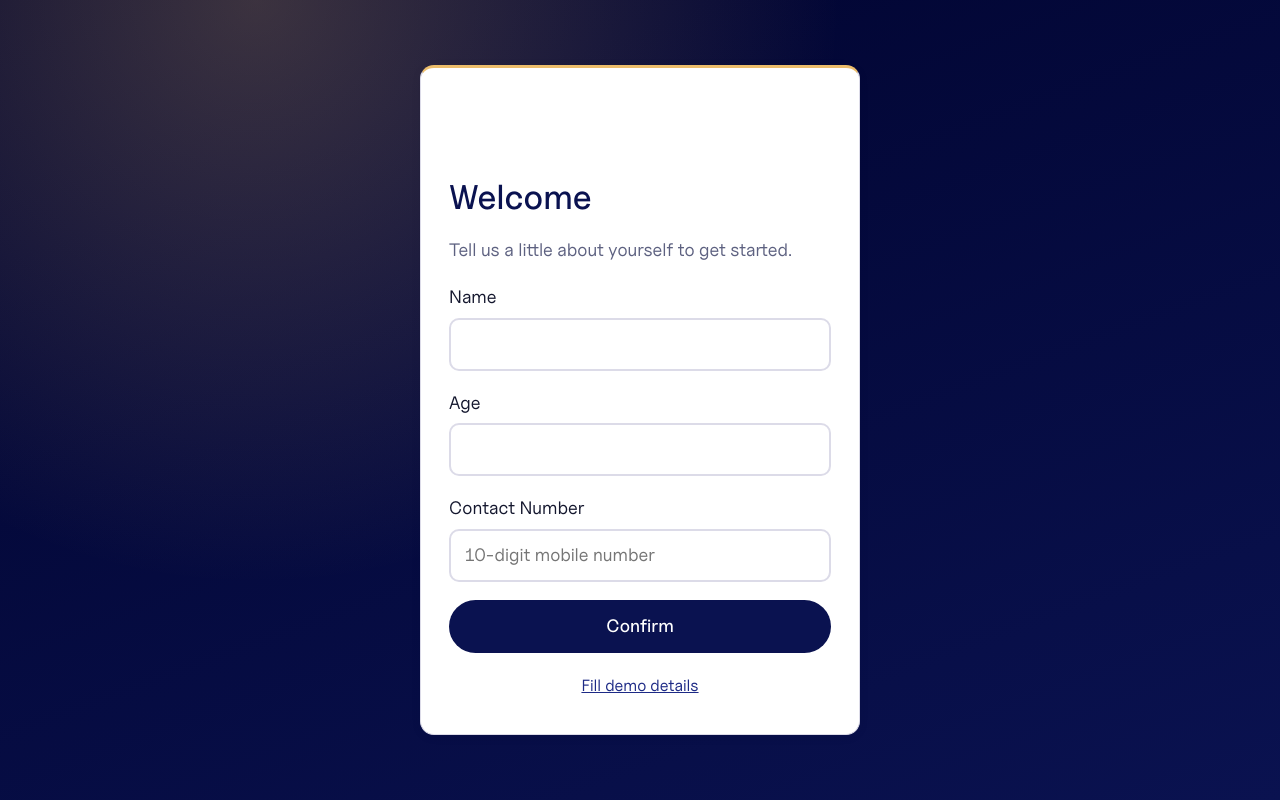
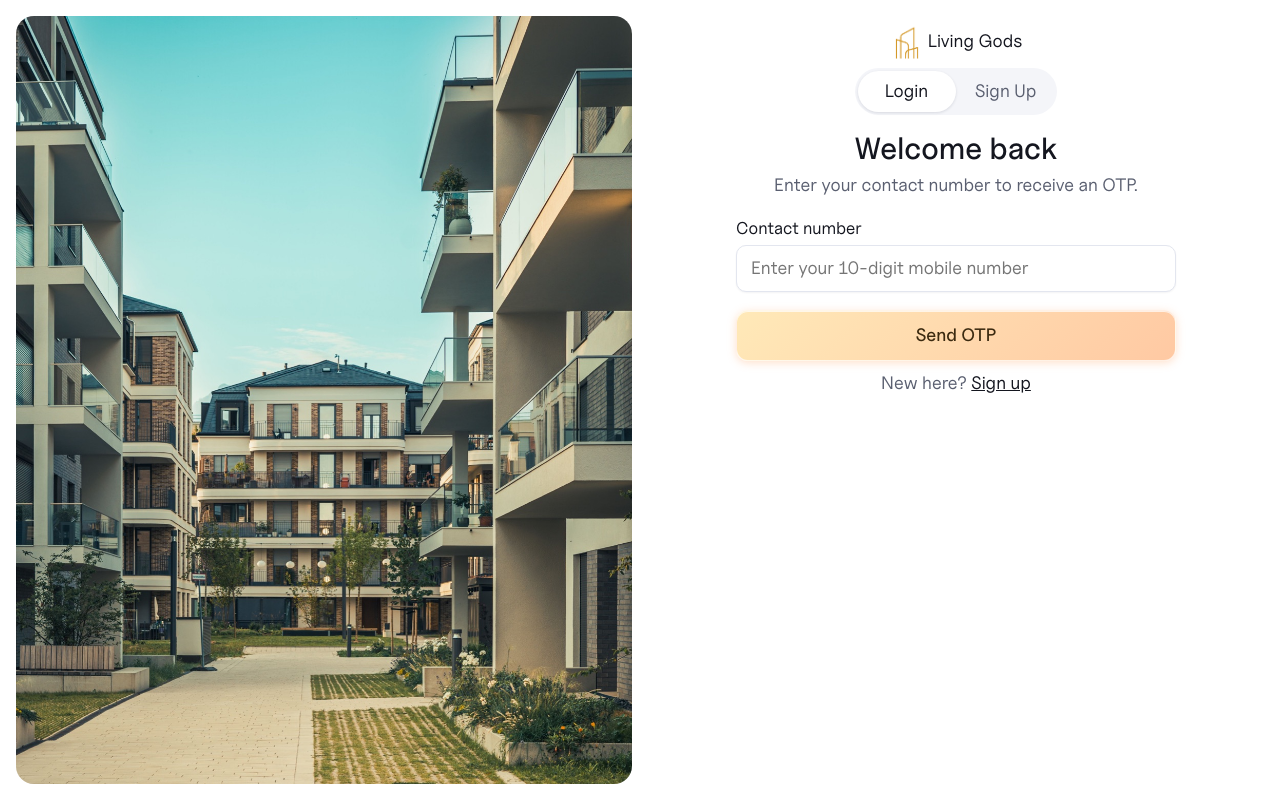
Before and after one commit to KNMNikhil/Real-Estate, a React (Vite) app: page /login in a window 1280 px wide. Built offline with nearby package versions, Linux system fonts and the light colour scheme.

Commit message:
Add split auth pages, glass landing theme, gold buttons, animated auth toggle
Co-Authored-By: Claude Sonnet 5.5 <noreply@anthropic.com>

```diff
--- a/src/App.jsx
+++ b/src/App.jsx
@@ -15,7 +15,8 @@ export default function App() {
   return (
     <Routes>
       <Route path="/" element={<Landing />} />
-      <Route path="/login" element={<Login />} />
+      <Route path="/login" element={<Login mode="login" />} />
+      <Route path="/signup" element={<Login mode="signup" />} />
       <Route path="/otp" element={<Otp />} />
 
       <Route
--- /dev/null
+++ b/src/components/AuthLayout.jsx
@@ -0,0 +1,20 @@
+import { Link } from "react-router-dom";
+import Logo from "./Logo";
+
+// Split-screen shell shared by the sign up, login and OTP pages.
+export default function AuthLayout({ children }) {
+  return (
+    <div className="auth-split">
+      <div className="auth-split__image">
+        <img src="/signup.jpg" alt="Modern apartment buildings" />
+      </div>
+      <div className="auth-split__panel">
+        <Link to="/" className="auth-split__brand" aria-label="Back to home">
+          <Logo size={30} />
+          <span>Living Gods</span>
+        </Link>
+        <div className="auth-split__form">{children}</div>
+      </div>
+    </div>
+  );
+}
--- a/src/context/AuthContext.jsx
+++ b/src/context/AuthContext.jsx
@@ -18,9 +18,14 @@ export function AuthProvider({ children }) {
   const completeLogin = useCallback((details) => {
     const saved = { name: details.name, age: details.age, contact: details.contact };
     writeJSON(KEYS.user, saved);
+    const accounts = readJSON(KEYS.accounts, {});
+    writeJSON(KEYS.accounts, { ...accounts, [saved.contact]: saved });
     removeKey(KEYS.pending);
     setUser(saved);
   }, []);
+
+  // Accounts that have completed sign up on this device, keyed by contact number.
+  const findAccount = useCallback((contact) => readJSON(KEYS.accounts, {})[contact] ?? null, []);
 
   const logout = useCallback(() => {
     removeKey(KEYS.user);
@@ -29,8 +34,8 @@ export function AuthProvider({ children }) {
   }, []);
 
   const value = useMemo(
-    () => ({ user, requestOtp, getPending, completeLogin, logout }),
-    [user, requestOtp, getPending, completeLogin, logout]
+    () => ({ user, requestOtp, getPending, completeLogin, findAccount, logout }),
+    [user, requestOtp, getPending, completeLogin, findAccount, logout]
   );
 
   return <AuthContext.Provider value={value}>{children}</AuthContext.Provider>;
--- a/src/index.css
+++ b/src/index.css
@@ -392,7 +392,11 @@ textarea.input {
 
 /* ===== Landing ===== */
 .landing {
-  background: #ffffff;
+  background:
+    radial-gradient(600px 400px at 92% 38%, rgba(255, 214, 150, 0.35), transparent 70%),
+    radial-gradient(700px 500px at 5% 62%, rgba(176, 200, 255, 0.3), transparent 70%),
+    radial-gradient(600px 400px at 88% 92%, rgba(255, 190, 170, 0.28), transparent 70%),
+    #ffffff;
 }
 html {
   scroll-behavior: smooth;
@@ -406,9 +410,11 @@ html {
   grid-template-columns: 1fr auto 1fr;
   align-items: center;
   padding: 6px 20px;
-  background: rgba(255, 255, 255, 0.92);
-  backdrop-filter: blur(8px);
-  border-bottom: 1px solid #eceef3;
+  background: rgba(255, 255, 255, 0.45);
+  backdrop-filter: blur(18px) saturate(170%);
+  -webkit-backdrop-filter: blur(18px) saturate(170%);
+  border-bottom: 1px solid rgba(255, 255, 255, 0.7);
+  box-shadow: 0 4px 24px rgba(20, 23, 46, 0.06), inset 0 -1px 0 rgba(20, 23, 46, 0.05);
 }
 .landing__brand {
   display: inline-flex;
@@ -457,18 +463,21 @@ html {
   font-size: 0.9rem;
   text-decoration: none;
 }
-.btn--soft {
+.btn--gold {
   background: linear-gradient(135deg, #ffe9b8, #ffc9a3);
   color: #3b2a10;
-  min-height: 34px;
-  padding: 6px 20px;
+  border: 1px solid rgba(255, 255, 255, 0.7);
+  box-shadow: 0 2px 8px rgba(255, 170, 110, 0.35), inset 0 1px 0 rgba(255, 255, 255, 0.7);
+}
+.btn--gold:hover:not(:disabled) {
+  background: linear-gradient(135deg, #ffe0a0, #ffbd8f);
+}
+.btn--pill {
+  min-height: 36px;
+  margin-top: 0;
+  padding: 6px 22px;
   border-radius: 999px;
-  border: 0;
   font-size: 0.85rem;
-  box-shadow: 0 2px 8px rgba(255, 170, 110, 0.35);
-}
-.btn--soft:hover:not(:disabled) {
-  background: linear-gradient(135deg, #ffdf9c, #ffb98a);
 }
 
 /* Hero */
@@ -491,7 +500,7 @@ html {
   margin: 0 0 18px;
 }
 .hero__sub {
-  color: var(--navy-800);
+  color: #14161f;
   font-size: clamp(1.05rem, 2.2vw, 1.4rem);
   font-weight: 600;
   margin: 0 0 14px;
@@ -1499,7 +1508,7 @@ html {
   display: flex;
   gap: 8px;
   padding: 0;
-  margin: 10px 0 0;
+  margin: 4px 0 0;
   overflow-x: auto;
 }
 .gallery__thumbs button {
@@ -1721,3 +1730,257 @@ select,
 textarea {
   font-family: inherit;
 }
+
+/* ===== Split auth pages ===== */
+.auth-split {
+  height: 100vh;
+  display: grid;
+  grid-template-columns: 1fr 1fr;
+  gap: 16px;
+  padding: 16px;
+  background: #fff;
+  overflow: hidden;
+}
+.auth-split__image {
+  height: 100%;
+  border-radius: 18px;
+  overflow: hidden;
+}
+.auth-split__image img {
+  width: 100%;
+  height: 100%;
+  object-fit: cover;
+}
+.auth-split__panel {
+  position: relative;
+  height: 100%;
+  overflow-y: auto;
+  scrollbar-width: none;
+  display: flex;
+  justify-content: center;
+}
+.auth-split__panel::-webkit-scrollbar {
+  display: none;
+}
+.auth-split__brand {
+  position: absolute;
+  top: 8px;
+  left: 50%;
+  transform: translateX(-50%);
+  display: inline-flex;
+  align-items: center;
+  gap: 8px;
+  color: #14161f;
+  text-decoration: none;
+  font-weight: 500;
+  white-space: nowrap;
+}
+.auth-split__brand .logo,
+.landing__brand .logo,
+.site-footer__logo .logo {
+  mix-blend-mode: normal;
+}
+.auth-split__form {
+  width: 100%;
+  max-width: 440px;
+  padding: 52px 0 8px;
+  text-align: center;
+}
+.auth-split__form h1 {
+  font-size: 1.7rem;
+  color: #14161f;
+  margin: 14px 0 4px;
+}
+.auth-split__sub {
+  color: #5a5f70;
+  margin: 0 0 14px;
+}
+.auth-split__form form {
+  text-align: left;
+}
+.auth-split__form .input {
+  border: 1px solid #e3e6ef;
+  border-radius: 10px;
+  box-shadow: 0 1px 2px rgba(20, 23, 46, 0.05);
+  background: #fff;
+}
+.auth-split__form .input:focus {
+  border-color: #14161f;
+  outline: none;
+}
+.auth-split__form .field__label {
+  font-size: 0.95rem;
+  color: #14161f;
+}
+.auth-tabs {
+  display: inline-flex;
+  padding: 3px;
+  gap: 2px;
+  background: #f4f5f9;
+  border-radius: 10px;
+}
+.auth-tabs__tab {
+  padding: 6px 14px;
+  border-radius: 8px;
+  color: #5a5f70;
+  text-decoration: none;
+  font-size: 0.95rem;
+}
+.auth-tabs__tab.is-active {
+  background: #fff;
+  color: #14161f;
+  box-shadow: 0 1px 3px rgba(20, 23, 46, 0.12);
+}
+.btn--dark {
+  background: linear-gradient(180deg, #2b2e3b, #14161f);
+  color: #fff;
+  border-radius: 12px;
+  min-height: 52px;
+  margin-top: 8px;
+  box-shadow: 0 2px 4px rgba(20, 23, 46, 0.25), inset 0 1px 0 rgba(255, 255, 255, 0.12);
+}
+.btn--dark:hover:not(:disabled) {
+  background: linear-gradient(180deg, #363a4a, #1c1f2b);
+}
+.btn--dark.btn--pill {
+  min-height: 36px;
+  margin-top: 0;
+  border-radius: 999px;
+}
+.auth-split__switch {
+  margin: 4px 0 0;
+  color: #5a5f70;
+}
+.auth-split__switch a {
+  color: #14161f;
+  text-decoration: underline;
+}
+.auth-split__form .auth-card__links {
+  margin-top: 16px;
+}
+@media (max-width: 860px) {
+  .auth-split {
+    grid-template-columns: 1fr;
+  }
+  .auth-split__image {
+    display: none;
+  }
+}
+
+/* ===== Glass surfaces on landing ===== */
+.svc-card,
+.quote,
+.faq__item,
+.about__tags li {
+  background: rgba(255, 255, 255, 0.55);
+  backdrop-filter: blur(14px) saturate(160%);
+  -webkit-backdrop-filter: blur(14px) saturate(160%);
+  border: 1px solid rgba(255, 255, 255, 0.85);
+  box-shadow: 0 8px 28px rgba(20, 23, 46, 0.07), inset 0 1px 0 rgba(255, 255, 255, 0.9);
+}
+.faq__item[open] {
+  background: rgba(255, 246, 226, 0.7);
+  border-color: rgba(246, 220, 174, 0.9);
+}
+.consult {
+  border: 1px solid rgba(255, 255, 255, 0.8);
+  box-shadow: 0 10px 34px rgba(20, 23, 46, 0.07), inset 0 1px 0 rgba(255, 255, 255, 0.9);
+}
+
+/* ===== Auth: metal-gold button, animated tabs and form ===== */
+.btn--metal {
+  background: linear-gradient(135deg, #ffe9b8, #ffc9a3);
+  color: #3b2a10;
+  border-radius: 12px;
+  min-height: 48px;
+  margin-top: 8px;
+  border: 1px solid rgba(255, 255, 255, 0.7);
+  box-shadow: 0 2px 8px rgba(255, 170, 110, 0.35), inset 0 1px 0 rgba(255, 255, 255, 0.7);
+}
+.btn--metal:hover:not(:disabled) {
+  background: linear-gradient(135deg, #ffe0a0, #ffbd8f);
+}
+.auth-tabs {
+  position: relative;
+  display: inline-grid;
+  grid-template-columns: 1fr 1fr;
+  padding: 3px;
+  background: #f4f5f9;
+  border-radius: 999px;
+}
+.auth-tabs__thumb {
+  position: absolute;
+  top: 3px;
+  bottom: 3px;
+  left: 3px;
+  width: calc(50% - 3px);
+  background: #fff;
+  border-radius: 999px;
+  box-shadow: 0 1px 3px rgba(20, 23, 46, 0.12);
+  transition: transform 0.3s cubic-bezier(0.4, 0, 0.2, 1);
+}
+.auth-tabs__thumb.is-right {
+  transform: translateX(100%);
+}
+.auth-tabs__tab {
+  position: relative;
+  z-index: 1;
+  border: 0;
+  background: transparent;
+  font: inherit;
+  cursor: pointer;
+  padding: 6px 18px;
+  min-width: 92px;
+  color: #5a5f70;
+  transition: color 0.25s;
+}
+.auth-tabs__tab.is-active {
+  background: transparent;
+  box-shadow: none;
+  color: #14161f;
+}
+.auth-collapse {
+  display: grid;
+  grid-template-rows: 0fr;
+  opacity: 0;
+  transition: grid-template-rows 0.35s cubic-bezier(0.4, 0, 0.2, 1), opacity 0.3s;
+}
+.auth-collapse.is-open {
+  grid-template-rows: 1fr;
+  opacity: 1;
+}
+.auth-collapse__inner {
+  overflow: hidden;
+  min-height: 0;
+}
+.auth-fade {
+  animation: auth-fade 0.35s ease both;
+}
+@keyframes auth-fade {
+  from {
+    opacity: 0;
+    transform: translateY(4px);
+  }
+  to {
+    opacity: 1;
+    transform: none;
+  }
+}
+.auth-split__switch .link-button {
+  color: #14161f;
+}
+
+.auth-split__form .field {
+  margin-bottom: 10px;
+}
+.auth-split__form .field__label {
+  margin-bottom: 4px;
+}
+.auth-split__form .input {
+  min-height: 44px;
+  padding-top: 8px;
+  padding-bottom: 8px;
+}
+.auth-split__form .auth-card__demo {
+  margin: 8px auto 0;
+}
--- a/src/pages/Landing.jsx
+++ b/src/pages/Landing.jsx
@@ -61,7 +61,7 @@ export default function Landing() {
         </ul>
         <div className="landing__actions">
           <Link to="/login" className="landing__login">Login</Link>
-          <button type="button" className="btn btn--soft" onClick={() => navigate("/login")}>
+          <button type="button" className="btn btn--gold btn--pill" onClick={() => navigate("/signup")}>
             Get started
           </button>
         </div>
--- a/src/pages/Login.jsx
+++ b/src/pages/Login.jsx
@@ -1,17 +1,29 @@
-import { useState } from "react";
-import { Link, Navigate, useNavigate } from "react-router-dom";
+import { useEffect, useState } from "react";
+import { Navigate, useNavigate } from "react-router-dom";
+import AuthLayout from "../components/AuthLayout";
 import { useAuth } from "../context/AuthContext";
 import { demoUser } from "../data/dummyData";
-import Logo from "../components/Logo";
 import { validateAge, validateContact, validateName } from "../utils/validators";
 
-export default function Login() {
-  const { user, requestOtp } = useAuth();
+export default function Login({ mode: initialMode = "signup" }) {
+  const [mode, setMode] = useState(initialMode);
+  const isSignup = mode === "signup";
+  const { user, requestOtp, findAccount } = useAuth();
   const navigate = useNavigate();
   const [form, setForm] = useState({ name: "", age: "", contact: "" });
   const [errors, setErrors] = useState({});
 
+  useEffect(() => setMode(initialMode), [initialMode]);
+
   if (user) return <Navigate to="/dashboard" replace />;
+
+  // Switch tabs in place (no route change) so the layout can animate smoothly.
+  const switchMode = (next) => {
+    if (next === mode) return;
+    setMode(next);
+    setErrors({});
+    window.history.replaceState(null, "", next === "signup" ? "/signup" : "/login");
+  };
 
   const set = (key) => (e) => {
     setForm((f) => ({ ...f, [key]: e.target.value }));
@@ -20,6 +32,7 @@ export default function Login() {
 
   const handleSubmit = (e) => {
     e.preventDefault();
+    if (isSignup) {
       const next = {
         name: validateName(form.name),
         age: validateAge(form.age),
@@ -29,54 +42,88 @@ export default function Login() {
       if (Object.values(next).some(Boolean)) return;
       requestOtp({ name: form.name.trim(), age: Number(form.age), contact: form.contact.trim() });
       navigate("/otp");
+      return;
+    }
+    const contactError = validateContact(form.contact);
+    if (contactError) {
+      setErrors({ contact: contactError });
+      return;
+    }
+    const account = findAccount(form.contact.trim());
+    if (!account) {
+      setErrors({ contact: "No account found for this number. Please sign up first." });
+      return;
+    }
+    requestOtp(account);
+    navigate("/otp");
   };
 
   const field = (key, label, inputProps) => (
     <div className="field">
-      <label htmlFor={`login-${key}`} className="field__label">
+      <label htmlFor={`auth-${key}`} className="field__label">
         {label}
       </label>
       <input
-        id={`login-${key}`}
+        id={`auth-${key}`}
         className={`input ${errors[key] ? "input--error" : ""}`}
         value={form[key]}
         onChange={set(key)}
         aria-invalid={errors[key] ? "true" : "false"}
-        aria-describedby={errors[key] ? `login-${key}-error` : undefined}
+        aria-describedby={errors[key] ? `auth-${key}-error` : undefined}
         {...inputProps}
       />
       {errors[key] && (
-        <p id={`login-${key}-error`} className="field__error" role="alert">
+        <p id={`auth-${key}-error`} className="field__error" role="alert">
           {errors[key]}
         </p>
       )}
     </div>
   );
 
-  return (
-    <div className="auth-page">
-      <div className="auth-card card">
-        <Link to="/" className="auth-card__brand" aria-label="Back to home">
-          <Logo size={52} />
-        </Link>
-        <h1>Welcome</h1>
-        <p className="muted">Tell us a little about yourself to get started.</p>
-
-        <form onSubmit={handleSubmit} noValidate>
-          {field("name", "Name", { type: "text", autoComplete: "name" })}
-          {field("age", "Age", { type: "number", inputMode: "numeric", min: 18, max: 100 })}
-          {field("contact", "Contact Number", {
+  const contactField = field("contact", "Contact number", {
     type: "tel",
     inputMode: "numeric",
     maxLength: 10,
     autoComplete: "tel-national",
-            placeholder: "10-digit mobile number",
-          })}
-          <button type="submit" className="btn btn--primary btn--block">
-            Confirm
+    placeholder: "Enter your 10-digit mobile number",
+  });
+
+  return (
+    <AuthLayout>
+      <div className="auth-tabs" role="tablist" aria-label="Account">
+        <span className={`auth-tabs__thumb ${isSignup ? "is-right" : ""}`} aria-hidden="true" />
+        <button type="button" role="tab" aria-selected={!isSignup} className={`auth-tabs__tab ${!isSignup ? "is-active" : ""}`} onClick={() => switchMode("login")}>
+          Login
+        </button>
+        <button type="button" role="tab" aria-selected={isSignup} className={`auth-tabs__tab ${isSignup ? "is-active" : ""}`} onClick={() => switchMode("signup")}>
+          Sign Up
+        </button>
+      </div>
+
+      <h1 key={`h-${mode}`} className="auth-fade">
+        {isSignup ? "Create an account" : "Welcome back"}
+      </h1>
+      <p key={`s-${mode}`} className="auth-split__sub auth-fade">
+        {isSignup
+          ? "Please enter your details to create an account."
+          : "Enter your contact number to receive an OTP."}
+      </p>
+
+      <form onSubmit={handleSubmit} noValidate>
+        <div className={`auth-collapse ${isSignup ? "is-open" : ""}`} inert={isSignup ? undefined : ""}>
+          <div className="auth-collapse__inner">
+            {field("name", "Name", { type: "text", autoComplete: "name", placeholder: "Enter your name", tabIndex: isSignup ? 0 : -1 })}
+            {field("age", "Age", { type: "number", inputMode: "numeric", min: 18, max: 100, placeholder: "Enter your age", tabIndex: isSignup ? 0 : -1 })}
+          </div>
+        </div>
+        {contactField}
+        <button type="submit" className="btn btn--metal btn--block">
+          {isSignup ? "Create an account" : "Send OTP"}
         </button>
       </form>
 
+      <div className={`auth-collapse ${isSignup ? "is-open" : ""}`} inert={isSignup ? undefined : ""}>
+        <div className="auth-collapse__inner">
           <button
             type="button"
             className="link-button auth-card__demo"
@@ -88,5 +135,13 @@ export default function Login() {
           </button>
         </div>
       </div>
+
+      <p key={`w-${mode}`} className="auth-split__switch auth-fade">
+        {isSignup ? "Already have an account?" : "New here?"}{" "}
+        <button type="button" className="link-button" onClick={() => switchMode(isSignup ? "login" : "signup")}>
+          {isSignup ? "Sign in" : "Sign up"}
+        </button>
+      </p>
+    </AuthLayout>
   );
 }
--- a/src/utils/storage.js
+++ b/src/utils/storage.js
@@ -2,6 +2,7 @@
 export const KEYS = {
   user: "lg_user",
   pending: "lg_pending_login",
+  accounts: "lg_accounts",
   properties: "lg_properties",
   bookings: "lg_bookings",
 };
```
Also changed, not shown: src/pages/Otp.jsx (+5 -10 lines), public/signup.jpg (added). Lines whose indentation alone changed are shown as unchanged.
